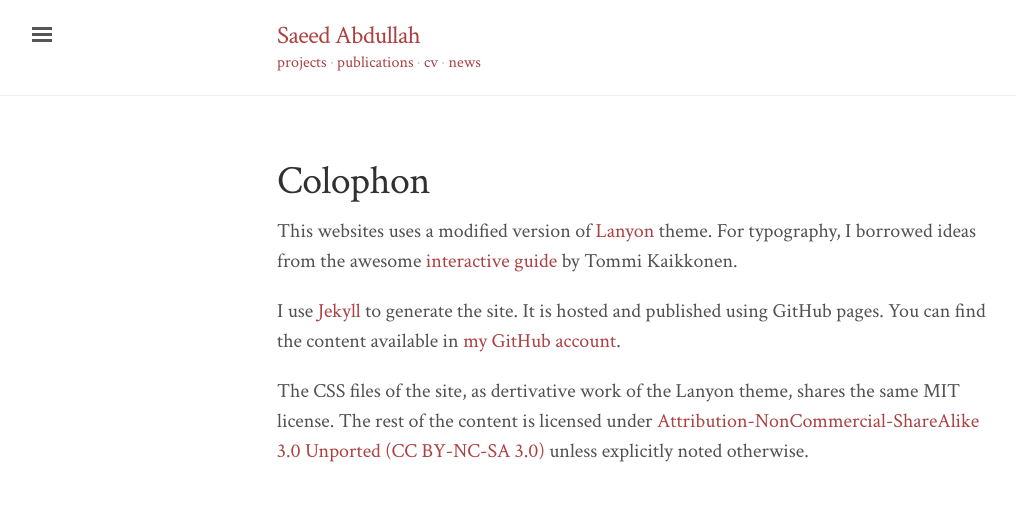
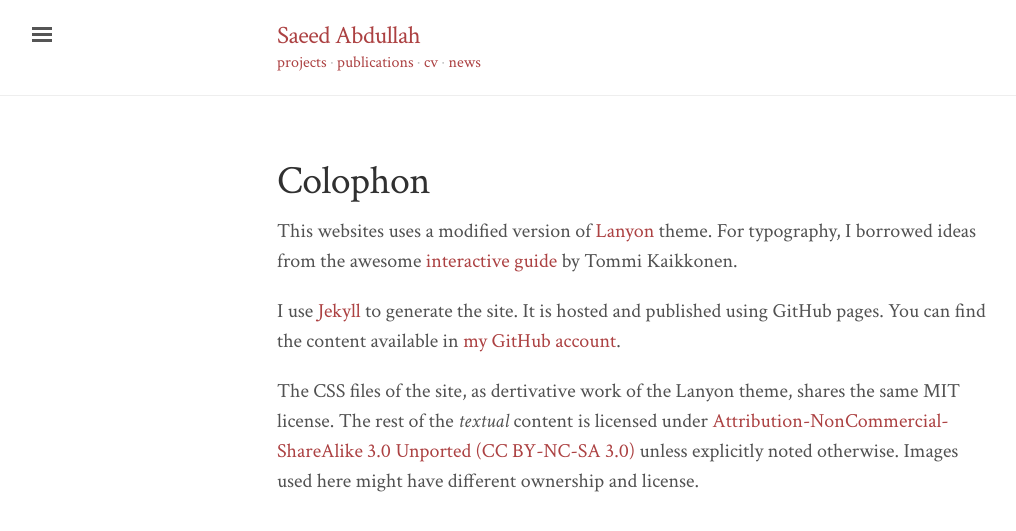
Before and after one commit to saeed-abdullah/saeed-abdullah.github.io, a Jekyll site: the page built from info/colophon.markdown, in a window 1280 px wide. Shown: the top 531 px of the page, without its empty margins (3-1019 px from the left). Built offline with Jekyll 4.4.1, drawn with Linux system fonts in a browser that asks for light colours; nearby versions of some CDN libraries.

Commit message:
Updates information about image

```diff
--- a/info/colophon.markdown
+++ b/info/colophon.markdown
@@ -11,9 +11,9 @@ I use [Jekyll](http://jekyllrb.com) to generate the site. It is hosted and publi
 using GitHub pages. You can find the content available in [my GitHub account][github-blog].
 
 The CSS files of the site, as dertivative work of the Lanyon theme,
-shares the same MIT license. The rest of the content is licensed under
+shares the same MIT license. The rest of the _textual_ content is licensed under
 [Attribution-NonCommercial-ShareAlike 3.0 Unported (CC BY-NC-SA 3.0)][cc-nc-sa] unless explicitly
-noted otherwise.
+noted otherwise. Images used here might have different ownership and license.
 
 [cc-nc-sa]: http://creativecommons.org/licenses/by-nc-sa/3.0/
 [github-blog]: https://github.com/saeed-abdullah/saeed-abdullah.github.com
```
